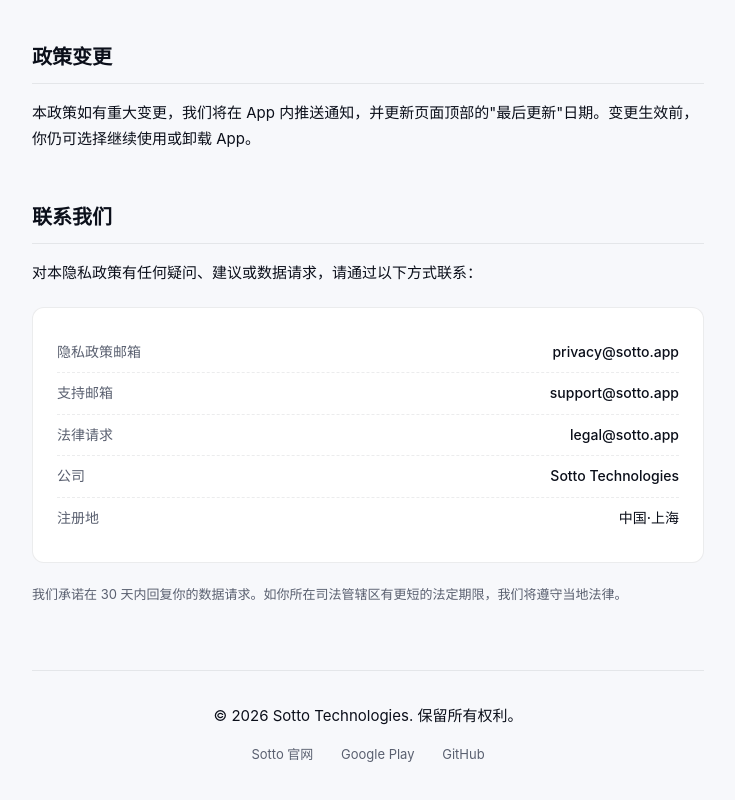
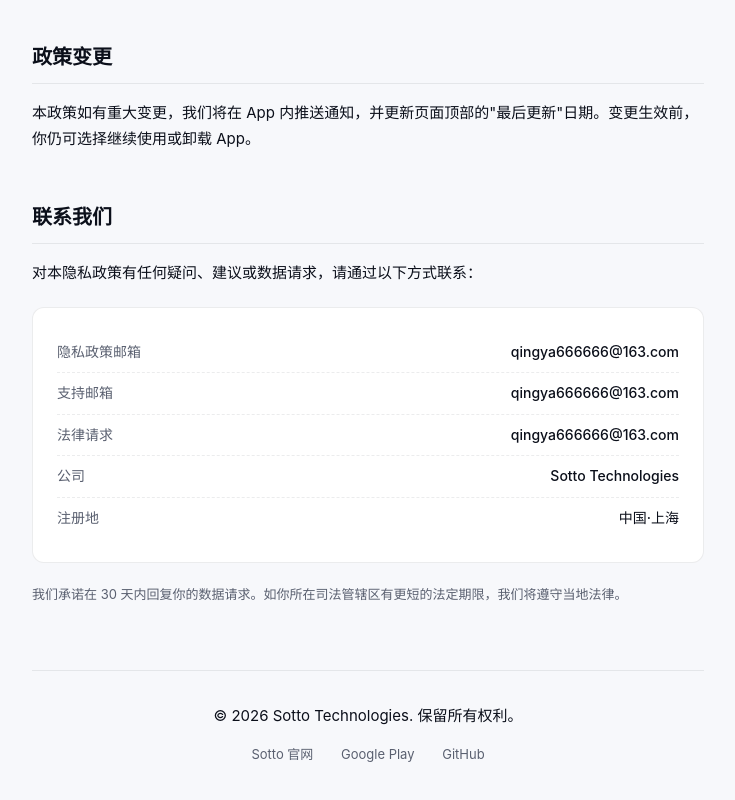
Before and after one commit to cigutattoo/sotto-privacy, a plain HTML site: page index.html in a window 1280 px wide. Shown: the part 4552-5352 px from the top of the page, without its empty margins (272-1007 px from the left). Drawn offline with Linux system fonts and the light colour scheme.

Commit message:
fix: replace placeholder emails with qingya666666@163.com

```diff
--- a/index.html
+++ b/index.html
@@ -500,9 +500,9 @@
   <p>对本隐私政策有任何疑问、建议或数据请求，请通过以下方式联系：</p>
 
   <div class="contact-box">
-    <div class="row"><span>隐私政策邮箱</span><span>privacy@sotto.app</span></div>
-    <div class="row"><span>支持邮箱</span><span>support@sotto.app</span></div>
-    <div class="row"><span>法律请求</span><span>legal@sotto.app</span></div>
+    <div class="row"><span>隐私政策邮箱</span><span>qingya666666@163.com</span></div>
+    <div class="row"><span>支持邮箱</span><span>qingya666666@163.com</span></div>
+    <div class="row"><span>法律请求</span><span>qingya666666@163.com</span></div>
     <div class="row"><span>公司</span><span>Sotto Technologies</span></div>
     <div class="row"><span>注册地</span><span>中国·上海</span></div>
   </div>
```
